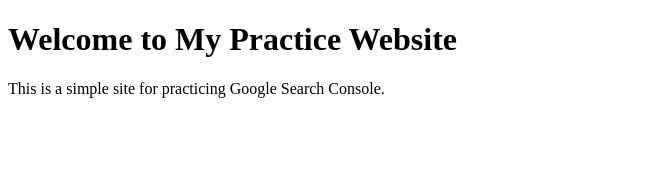
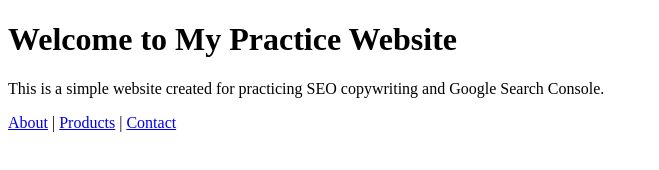
Before and after one commit to Shin-2005/sample-website, a plain HTML site: page index.html in a window 1280 px wide. Shown: the whole page, without its empty margins (0-659 px from the left). Drawn offline with Linux system fonts and the light colour scheme.

Commit message:
Update index.html

```diff
--- a/index.html
+++ b/index.html
@@ -3,10 +3,16 @@
 <head>
     <meta charset="UTF-8">
     <meta name="viewport" content="width=device-width, initial-scale=1.0">
-    <title>Practice Website</title>
+    <title>Practice Website Home</title>
+    <meta name="description" content="Welcome to the SEO practice website. Learn SEO copywriting and website structure.">
 </head>
 <body>
     <h1>Welcome to My Practice Website</h1>
-    <p>This is a simple site for practicing Google Search Console.</p>
+    <p>This is a simple website created for practicing SEO copywriting and Google Search Console.</p>
+    <nav>
+        <a href="about.html">About</a> |
+        <a href="products.html">Products</a> |
+        <a href="contact.html">Contact</a>
+    </nav>
 </body>
 </html>
```
